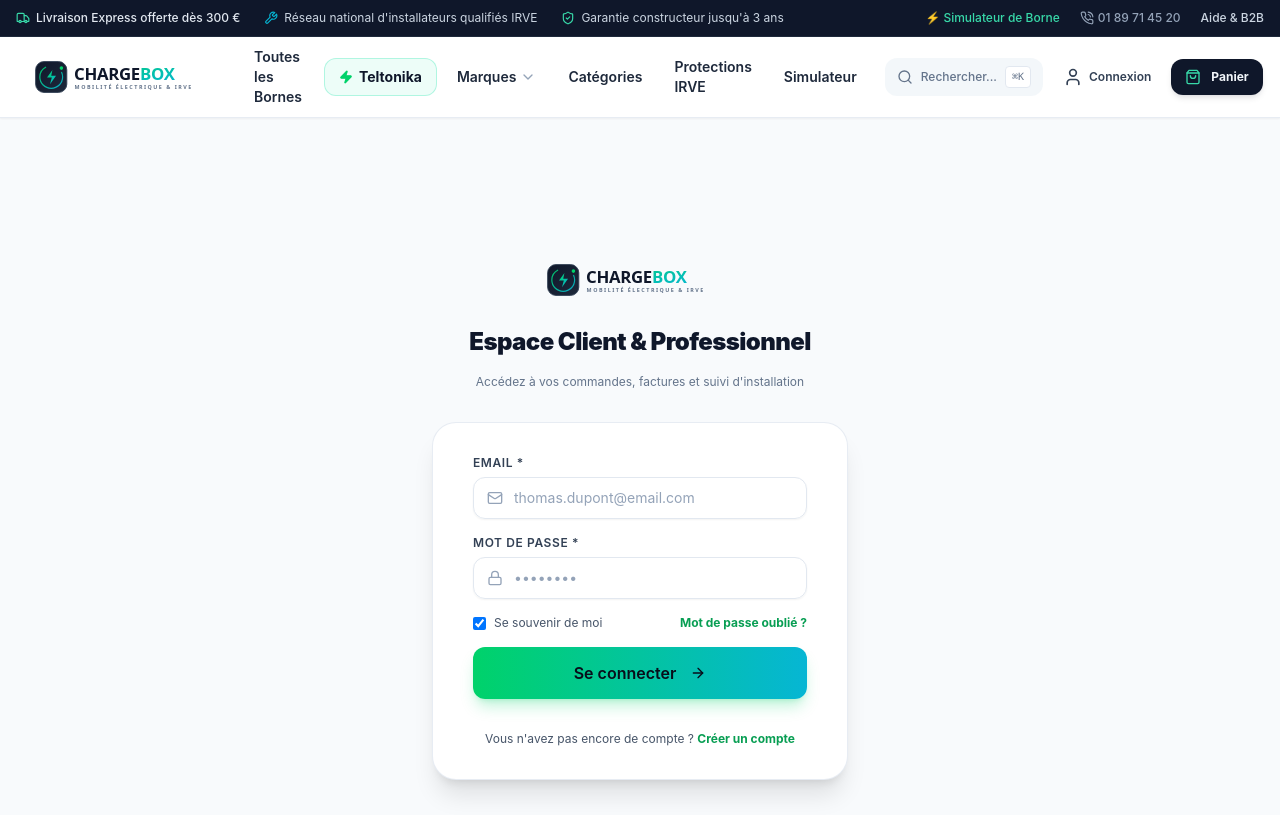
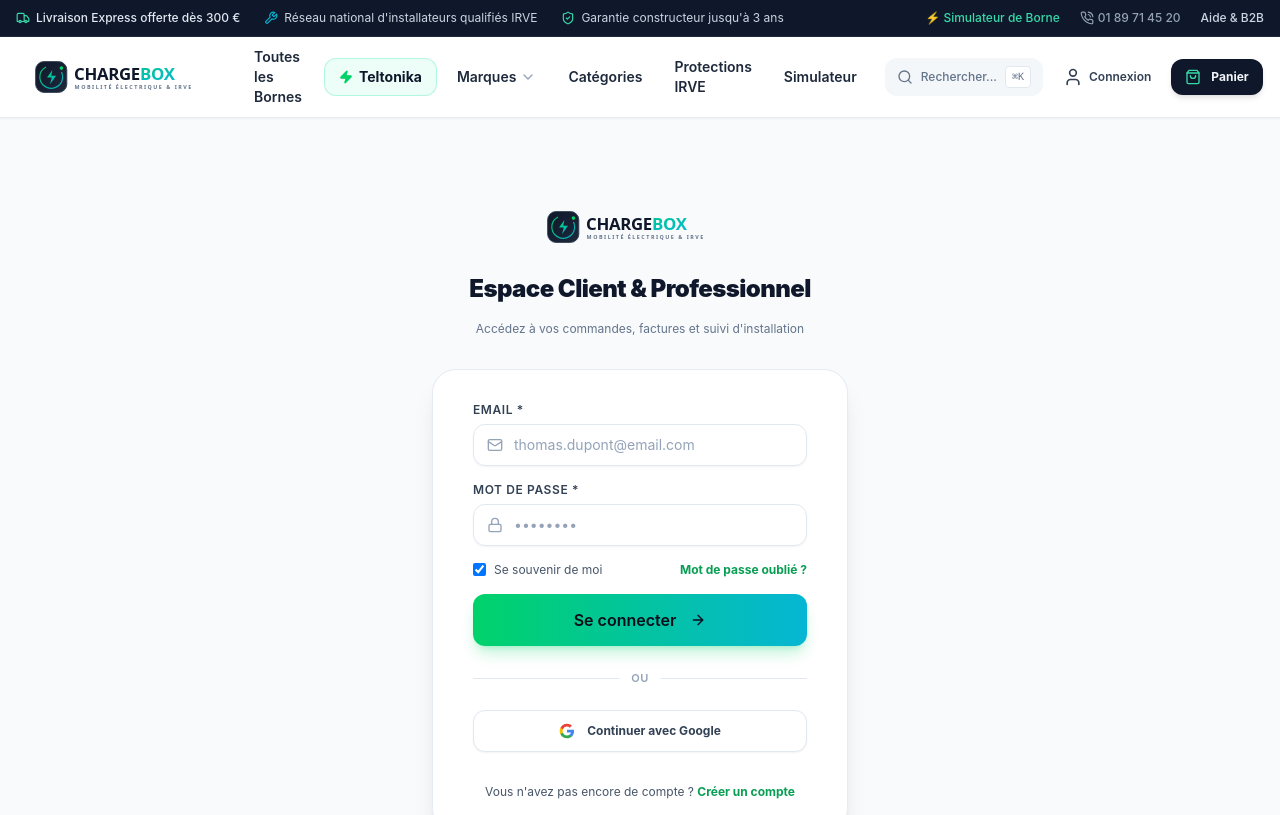
Before and after one commit to immanouelj-ui/chargebox, a Next.js app: page /connexion in a window 1280 px wide. Shown: the top 815 px of the page. Built offline with nearby package versions, Linux system fonts and the light colour scheme; no server answers.

Commit message:
feat(auth): Add Google OAuth Login and Sign-Up integration with Supabase session sync

```diff
--- a/app/(auth)/connexion/page.tsx
+++ b/app/(auth)/connexion/page.tsx
@@ -7,6 +7,7 @@
 import { Lock, Mail, ArrowRight, ShieldCheck } from "lucide-react";
 import { Button } from "@/components/ui/Button";
 import { Input } from "@/components/ui/Input";
+import { GoogleAuthButton } from "@/components/auth/GoogleAuthButton";
 
 export default function ConnexionPage() {
   const router = useRouter();
@@ -122,6 +123,17 @@
             </Button>
           </form>
 
+          {/* Social Login Divider */}
+          <div className="relative flex items-center justify-center my-4">
+            <div className="border-t border-slate-200 w-full" />
+            <span className="bg-white px-3 text-[11px] font-semibold text-slate-400 uppercase tracking-wider">
+              ou
+            </span>
+            <div className="border-t border-slate-200 w-full" />
+          </div>
+
+          <GoogleAuthButton label="Continuer avec Google" />
+
           <div className="pt-2 text-center text-xs text-slate-600">
             Vous n'avez pas encore de compte ?{" "}
             <Link href="/inscription" className="font-bold text-brand-600 hover:text-brand-700">
--- a/app/(auth)/inscription/page.tsx
+++ b/app/(auth)/inscription/page.tsx
@@ -7,6 +7,7 @@
 import { Lock, Mail, User, Phone, Building2, ArrowRight } from "lucide-react";
 import { Button } from "@/components/ui/Button";
 import { Input } from "@/components/ui/Input";
+import { GoogleAuthButton } from "@/components/auth/GoogleAuthButton";
 
 export default function InscriptionPage() {
   const router = useRouter();
@@ -190,6 +191,17 @@
             </Button>
           </form>
 
+          {/* Social Divider */}
+          <div className="relative flex items-center justify-center my-4">
+            <div className="border-t border-slate-200 w-full" />
+            <span className="bg-white px-3 text-[11px] font-semibold text-slate-400 uppercase tracking-wider">
+              ou
+            </span>
+            <div className="border-t border-slate-200 w-full" />
+          </div>
+
+          <GoogleAuthButton label="S'inscrire avec Google" />
+
           <div className="text-center text-xs text-slate-600">
             Déjà inscrit ?{" "}
             <Link href="/connexion" className="font-bold text-brand-600 hover:text-brand-700">
--- a/app/api/auth/login/route.ts
+++ b/app/api/auth/login/route.ts
@@ -18,9 +18,9 @@
       where: { email: email.toLowerCase().trim() },
     });
 
-    if (!user) {
+    if (!user || !user.passwordHash) {
       return NextResponse.json(
-        { error: "Identifiants invalides." },
+        { error: !user ? "Identifiants invalides." : "Ce compte a été créé avec Google. Veuillez vous connecter avec le bouton Google." },
         { status: 401 }
       );
     }
--- /dev/null
+++ b/app/auth/callback/route.ts
@@ -0,0 +1,80 @@
+import { NextResponse } from "next/server";
+import { prisma } from "@/lib/prisma";
+import { createSessionToken, setSessionCookie } from "@/lib/auth";
+
+export const dynamic = "force-dynamic";
+
+export async function GET(req: Request) {
+  const url = new URL(req.url);
+  const code = url.searchParams.get("code");
+  const origin = url.origin;
+
+  if (code) {
+    try {
+      // Exchange code via Supabase auth API
+      const supabaseUrl =
+        process.env.NEXT_PUBLIC_SUPABASE_URL || "https://gidcbpqeqwgmuihpfmus.supabase.co";
+      const supabaseAnonKey =
+        process.env.NEXT_PUBLIC_SUPABASE_PUBLISHABLE_KEY ||
+        process.env.NEXT_PUBLIC_SUPABASE_ANON_KEY ||
+        "sb_publishable_WSZ8DuIF9gyzxy-I79M85w_1KVwrmjK";
+
+      const tokenRes = await fetch(`${supabaseUrl}/auth/v1/token?grant_type=pkce`, {
+        method: "POST",
+        headers: {
+          "Content-Type": "application/json",
+          apikey: supabaseAnonKey,
+        },
+        body: JSON.stringify({ auth_code: code }),
+      });
+
+      if (tokenRes.ok) {
+        const tokenData = await tokenRes.json();
+        const email = tokenData.user?.email;
+        const fullName =
+          tokenData.user?.user_metadata?.full_name ||
+          tokenData.user?.user_metadata?.name ||
+          email?.split("@")[0] ||
+          "Utilisateur";
+
+        if (email) {
+          // Find or create user in Prisma database
+          let user = await prisma.user.findUnique({
+            where: { email },
+          });
+
+          if (!user) {
+            const isAdmin = email === "immanouelj@gmail.com";
+            user = await prisma.user.create({
+              data: {
+                email,
+                name: fullName,
+                role: isAdmin ? "ADMIN" : "CUSTOMER",
+              },
+            });
+          }
+
+          // Create secure session JWT
+          const sessionToken = await createSessionToken({
+            id: user.id,
+            email: user.email,
+            role: user.role as "ADMIN" | "CUSTOMER" | "PRO",
+            name: user.name,
+          });
+
+          await setSessionCookie(sessionToken);
+
+          // Redirect to admin if admin, else client portal
+          if (user.role === "ADMIN") {
+            return NextResponse.redirect(`${origin}/admin`);
+          }
+          return NextResponse.redirect(`${origin}/mon-compte`);
+        }
+      }
+    } catch (error) {
+      console.error("Erreur dans auth/callback:", error);
+    }
+  }
+
+  return NextResponse.redirect(`${origin}/mon-compte`);
+}
--- /dev/null
+++ b/components/auth/GoogleAuthButton.tsx
@@ -0,0 +1,65 @@
+"use client";
+
+import React, { useState } from "react";
+import { supabase } from "@/lib/supabaseClient";
+
+interface GoogleAuthButtonProps {
+  label?: string;
+}
+
+export function GoogleAuthButton({ label = "Continuer avec Google" }: GoogleAuthButtonProps) {
+  const [isLoading, setIsLoading] = useState(false);
+
+  const handleGoogleLogin = async () => {
+    try {
+      setIsLoading(true);
+      const redirectOrigin = typeof window !== "undefined" ? window.location.origin : "";
+
+      const { error } = await supabase.auth.signInWithOAuth({
+        provider: "google",
+        options: {
+          redirectTo: `${redirectOrigin}/auth/callback`,
+        },
+      });
+
+      if (error) {
+        console.error("Erreur Google Auth:", error);
+        alert(`Erreur de connexion Google : ${error.message}`);
+        setIsLoading(false);
+      }
+    } catch (err: any) {
+      console.error(err);
+      setIsLoading(false);
+    }
+  };
+
+  return (
+    <button
+      type="button"
+      onClick={handleGoogleLogin}
+      disabled={isLoading}
+      className="w-full flex items-center justify-center gap-3 py-3 px-4 rounded-xl border border-slate-200 bg-white hover:bg-slate-50 text-slate-700 text-xs font-bold transition shadow-sm hover:shadow active:scale-[0.99] disabled:opacity-60"
+    >
+      {/* Official Google 'G' Logo SVG */}
+      <svg className="w-4 h-4 flex-shrink-0" viewBox="0 0 24 24">
+        <path
+          fill="#4285F4"
+          d="M22.56 12.25c0-.78-.07-1.53-.2-2.25H12v4.26h5.92c-.26 1.37-1.04 2.53-2.21 3.31v2.77h3.57c2.08-1.92 3.28-4.74 3.28-8.09z"
+        />
+        <path
+          fill="#34A853"
+          d="M12 23c2.97 0 5.46-.98 7.28-2.66l-3.57-2.77c-.98.66-2.23 1.06-3.71 1.06-2.86 0-5.29-1.93-6.16-4.53H2.18v2.84C3.99 20.53 7.7 23 12 23z"
+        />
+        <path
+          fill="#FBBC05"
+          d="M5.84 14.09c-.22-.66-.35-1.36-.35-2.09s.13-1.43.35-2.09V7.06H2.18C1.43 8.55 1 10.22 1 12s.43 3.45 1.18 4.94l2.85-2.22.81-.63z"
+        />
+        <path
+          fill="#EA4335"
+          d="M12 5.38c1.62 0 3.06.56 4.21 1.64l3.15-3.15C17.45 2.09 14.97 1 12 1 7.7 1 3.99 3.47 2.18 7.06l3.66 2.84c.87-2.6 3.3-4.52 6.16-4.52z"
+        />
+      </svg>
+      <span>{isLoading ? "Connexion à Google..." : label}</span>
+    </button>
+  );
+}
--- /dev/null
+++ b/lib/supabaseClient.ts
@@ -0,0 +1,12 @@
+import { createClient } from "@supabase/supabase-js";
+
+const supabaseUrl =
+  process.env.NEXT_PUBLIC_SUPABASE_URL ||
+  "https://gidcbpqeqwgmuihpfmus.supabase.co";
+
+const supabaseAnonKey =
+  process.env.NEXT_PUBLIC_SUPABASE_PUBLISHABLE_KEY ||
+  process.env.NEXT_PUBLIC_SUPABASE_ANON_KEY ||
+  "sb_publishable_WSZ8DuIF9gyzxy-I79M85w_1KVwrmjK";
+
+export const supabase = createClient(supabaseUrl, supabaseAnonKey);
--- a/package.json
+++ b/package.json
@@ -13,6 +13,7 @@
   },
   "dependencies": {
     "@prisma/client": "^5.19.1",
+    "@supabase/supabase-js": "^2.112.4",
     "bcryptjs": "^2.4.3",
     "clsx": "^2.1.1",
     "jose": "^5.9.2",
```
Also changed, not shown: 2 other files (tests, documents, lock files or other folders).
